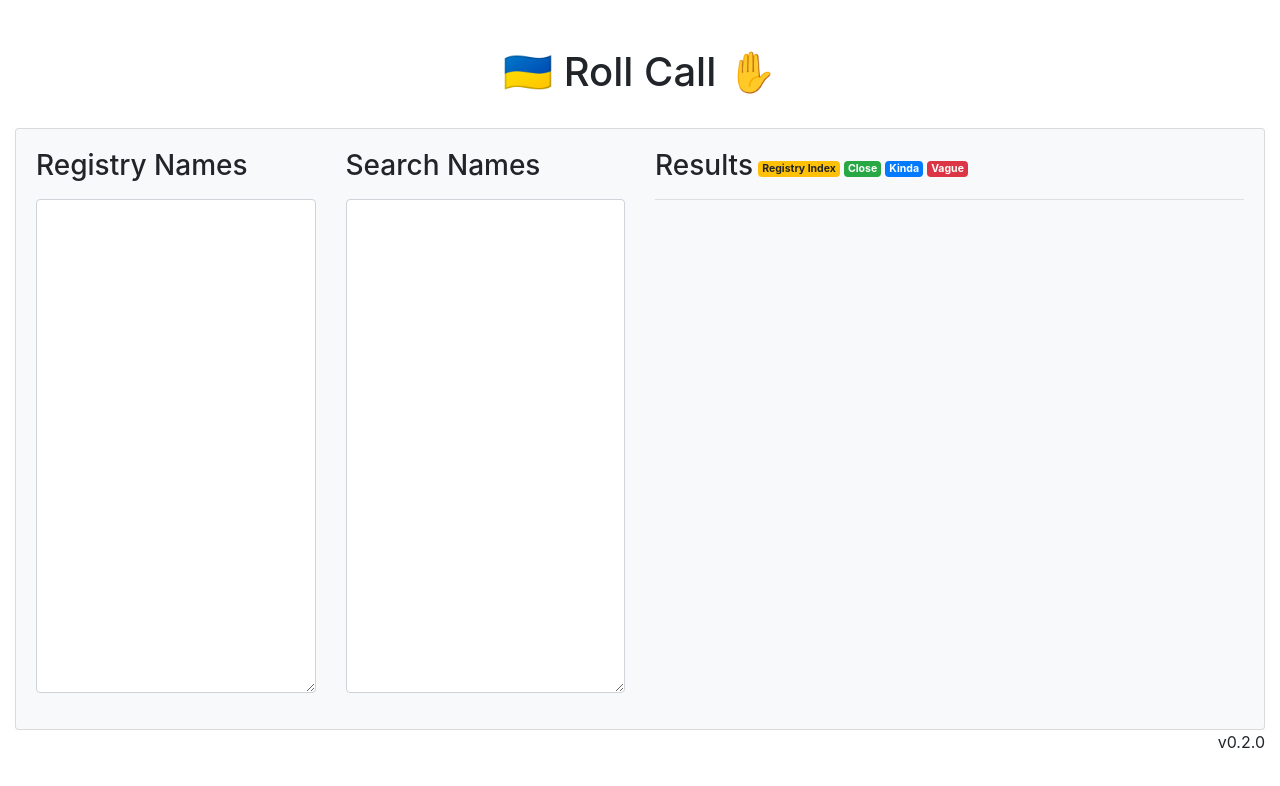
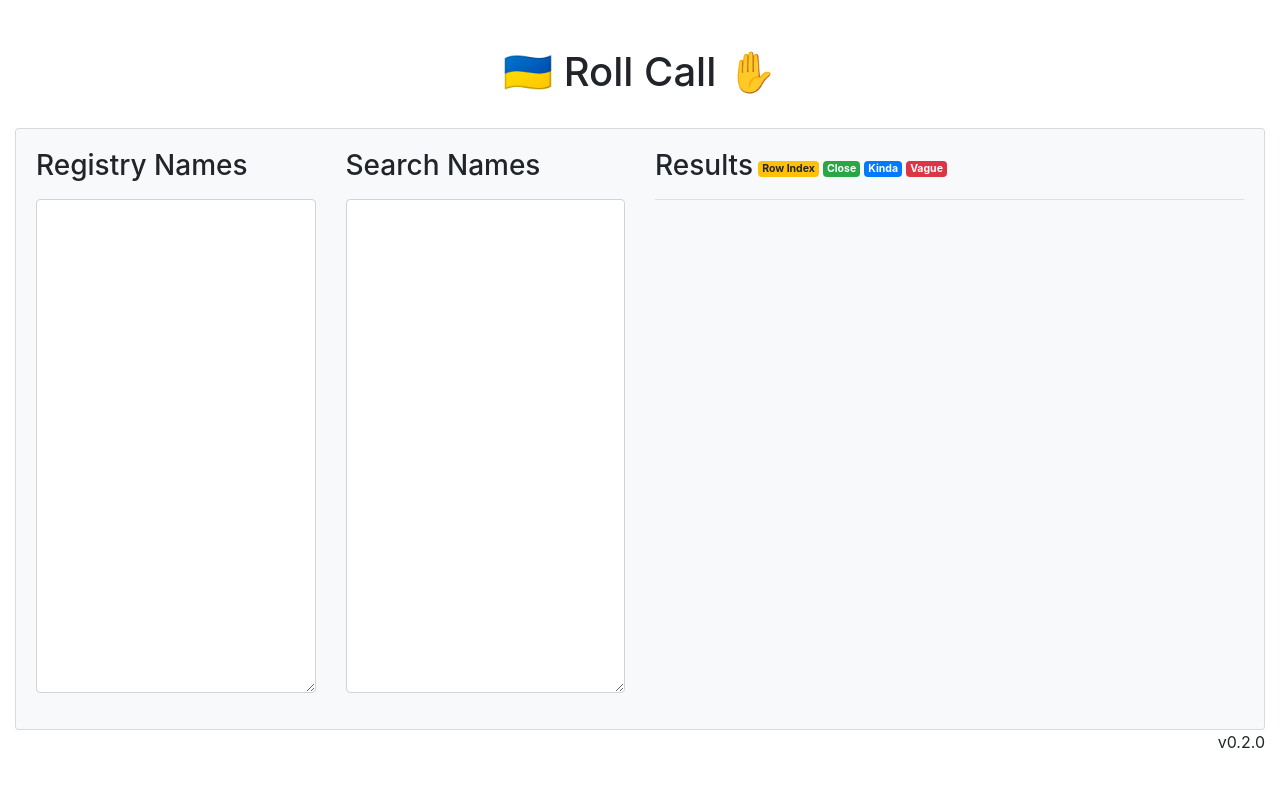
Before and after one commit to matthewlupo/rollcall, a plain HTML site: page index.html in a window 1280 px wide. Drawn offline with nearby package versions, Linux system fonts and the light colour scheme.

Commit message:
Verbiage change to be more clear

```diff
--- a/index.html
+++ b/index.html
@@ -32,7 +32,7 @@
                     </div>
                 </div>
                 <div class="col-md-6">
-                    <h3>Results <span style='position: absolute; margin-top: 10px; margin-left: 5px; font-size: 0.5em;'><span class="badge badge-warning">Registry Index</span> <span class="badge badge-success">Close</span> <span class="badge badge-primary">Kinda</span> <span class="badge badge-danger">Vague</span></span></h3>
+                    <h3>Results <span style='position: absolute; margin-top: 10px; margin-left: 5px; font-size: 0.5em;'><span class="badge badge-warning">Row Index</span> <span class="badge badge-success">Close</span> <span class="badge badge-primary">Kinda</span> <span class="badge badge-danger">Vague</span></span></h3>
                     <hr>
                     <div id="results">
                 </div>
```
